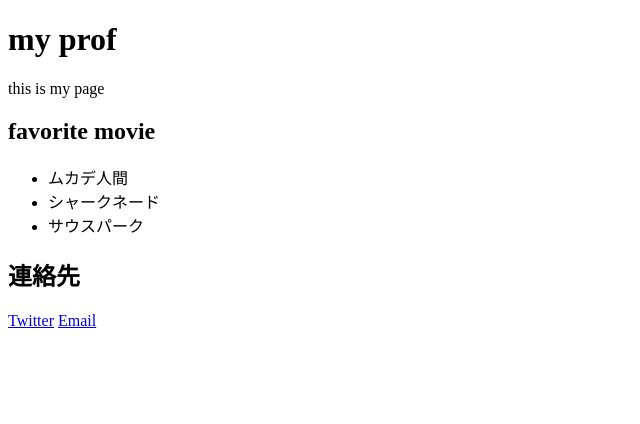
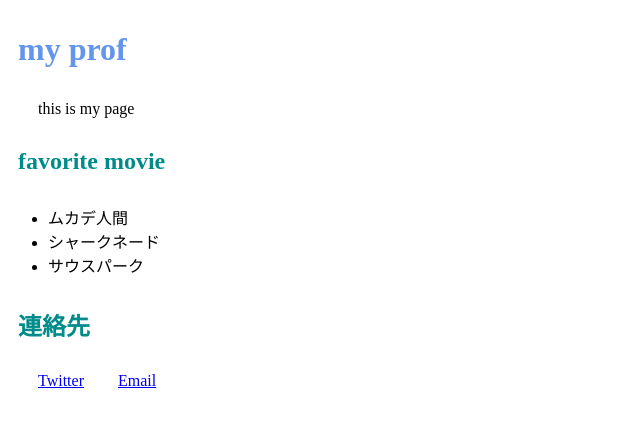
Before and after one commit to enven-omiomi/training-with-GPT, a plain HTML site: page 001/index.html in a window 1280 px wide. Shown: the whole page, without its empty margins (0-640 px from the left). Drawn offline with Linux system fonts and the light colour scheme.

Commit message:
お題1-3: style追加

```diff
--- a/001/index.html
+++ b/001/index.html
@@ -3,6 +3,22 @@
   <head>
     <meta charset="utf-8">
     <title>my web page</title>
+    <style>
+      h1 {
+        color: cornflowerblue;
+        padding: 10px;
+      }
+      h2 {
+        color: darkcyan;
+        padding: 10px;
+      }
+      p {
+        padding: 0 0 0 30px;
+      }
+      a {
+        padding: 0 0 0 30px;
+      }
+    </style>
   </head>
   <body>
     <h1>my prof</h1>
```
Also changed, not shown: 1 other file.
